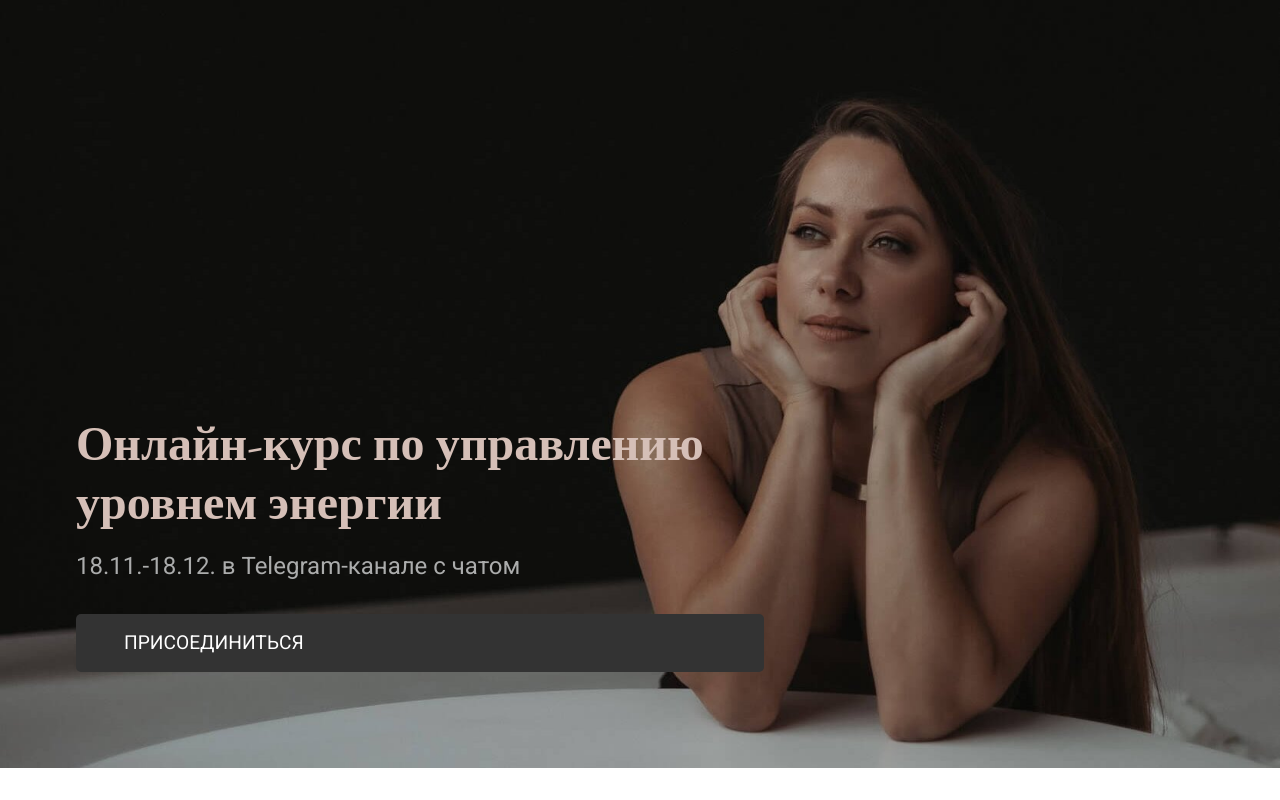
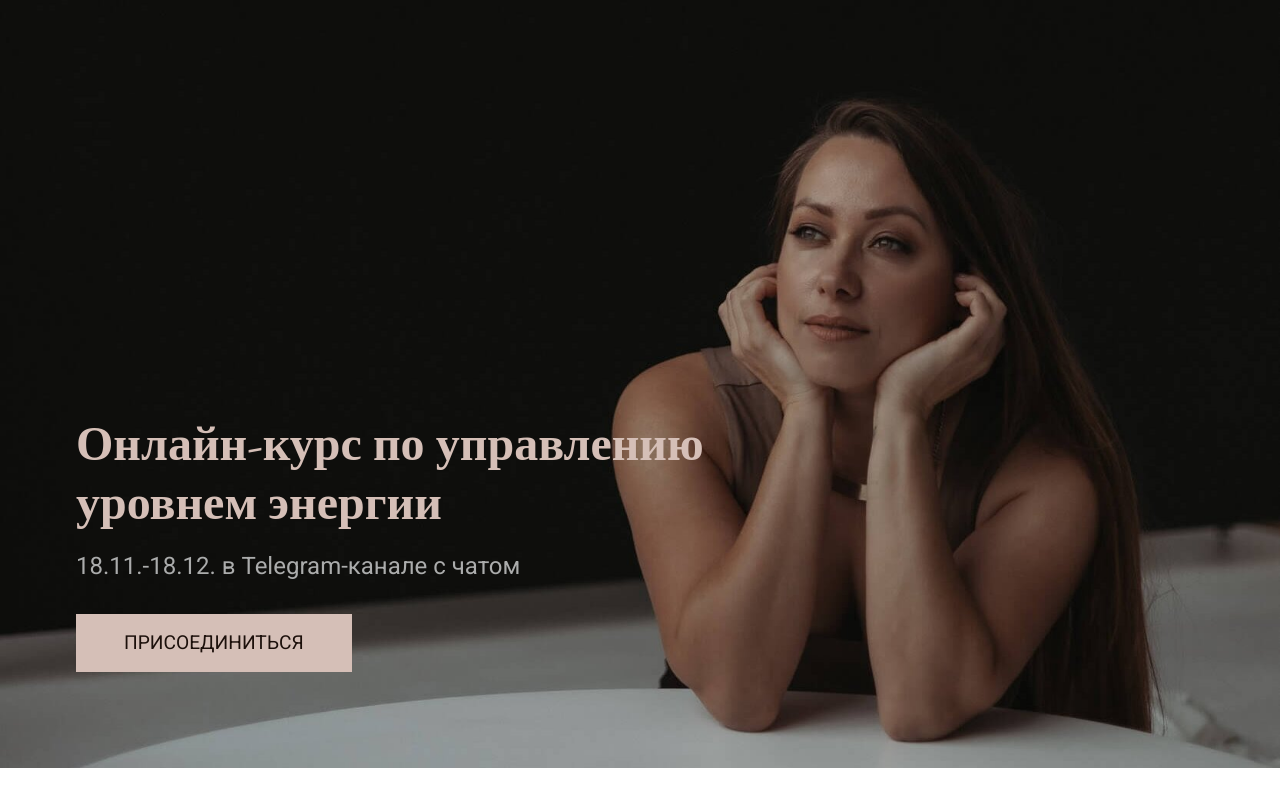
Before and after one commit to catherineriver/irina_landing, a Next.js app: page / in a window 1280 px wide. Shown: the top 800 px of the page. Built offline with nearby package versions, Linux system fonts and the light colour scheme.

Commit message:
initial commit

```diff
--- a/src/app/page.module.css
+++ b/src/app/page.module.css
@@ -33,18 +33,19 @@
 
 .button {
   padding: 1rem 2rem;
-  background-color: #7B655B;
-  color: white;
+  background-color: #D5BFB7;
+  color: #1C100B;
   text-transform: uppercase;
   border: none;
   cursor: pointer;
-  font-size: 1.2rem;
+  font-size: 20px;
   transition: background-color 0.3s ease;
 }
 
 .button:hover {
   background-color: transparent;
-  box-shadow: 0 0 0 1px #7B655B;
+  box-shadow: 0 0 0 1px #D5BFB7;
+  color: white;
 }
 
 
@@ -92,20 +93,6 @@
 
 }
 
-.button {
-  padding: 1rem 2rem;
-  background-color: #333;
-  color: white;
-  text-transform: uppercase;
-  border: none;
-  font-size: 1rem;
-  border-radius: 5px;
-  cursor: pointer;
-}
-
-.button:hover {
-  background-color: #555;
-}
 
 /* Адаптивность для десктопа */
 @media (min-width: 768px) {
@@ -134,6 +121,10 @@
 @media (min-width: 768px) {
   .hero {
     position: relative;
+  }
+
+  .button {
+    max-width: max-content;
   }
 
   .imageWrapper {
```
